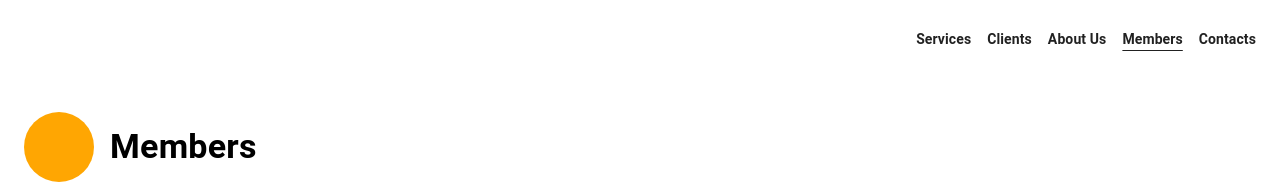
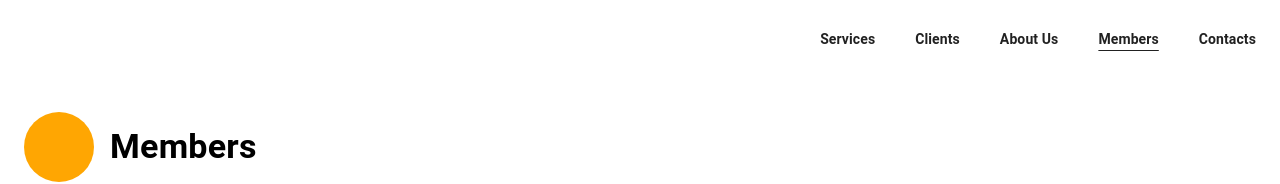
Before and after one commit to JasonasIgn/FrontIT_Task, a React (Create React App) app: page /members in a window 1280 px wide. Shown: the top 184 px of the page. Built offline with nearby package versions, Linux system fonts and the light colour scheme; no server answers.

Commit message:
Increase margins between links

```diff
--- a/src/components/Header/index.tsx
+++ b/src/components/Header/index.tsx
@@ -21,7 +21,7 @@ const useStyles = makeStyles<Theme>((theme) =>
       alignItems: 'center',
     },
     link: {
-      marginLeft: theme.spacing(2),
+      marginLeft: theme.spacing(5),
     },
   })
 )
@@ -44,6 +44,7 @@ export const Header = () => {
           <HeaderLink
             underline={link.path.includes(pathname) ? 'always' : 'hover'}
             key={link.path}
+            className={classes.link}
             to={link.path}>
             {link.title}
           </HeaderLink>
--- a/src/components/HeaderLink/index.tsx
+++ b/src/components/HeaderLink/index.tsx
@@ -9,13 +9,11 @@ import {
   Typography,
 } from '@material-ui/core'
 import { Link } from 'react-router-dom'
-import { routes } from '../../routes.config'
-import { useAppSelector } from '../../store/reducers'
+import clsx from 'clsx'
 
 const useStyles = makeStyles<Theme>((theme) =>
   createStyles({
     link: {
-      marginLeft: theme.spacing(2),
       textUnderlineOffset: `${theme.spacing(0.75)}px`
     },
     linkText: {
@@ -25,21 +23,23 @@ const useStyles = makeStyles<Theme>((theme) =>
 )
 
 interface HeaderLinkProps {
-  children: React.ReactNode
-  to: string
-  underline: 'always' | 'hover' | 'none'
+  children: React.ReactNode;
+  to: string;
+  underline: 'always' | 'hover' | 'none';
+  className?: string;
 }
 
 export const HeaderLink: React.FC<HeaderLinkProps> = ({
   children,
   to,
   underline,
+  className,
 }) => {
   const classes = useStyles()
   return (
     <MuiLink
       underline={underline}
-      className={classes.link}
+      className={clsx(classes.link, className)}
       color="textPrimary"
       component={Link}
       to={to}>
```
